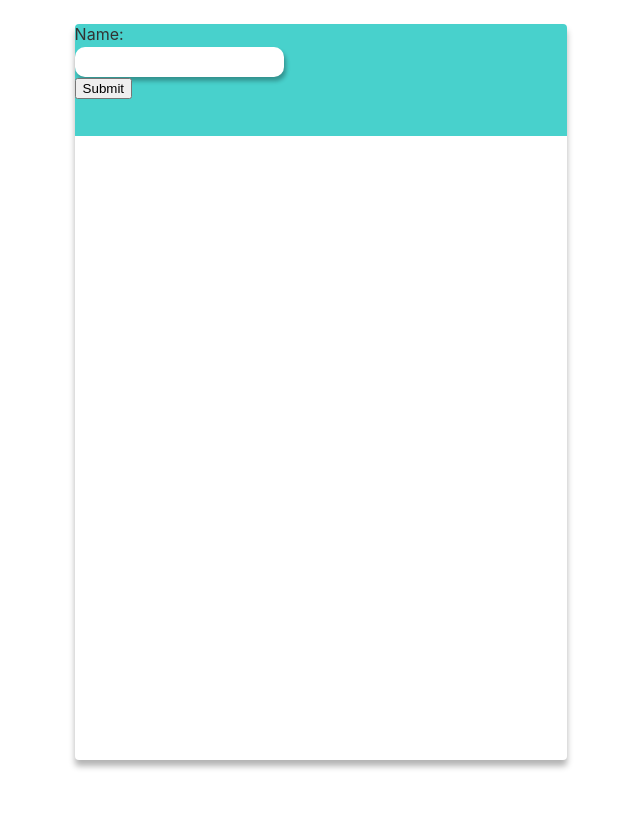
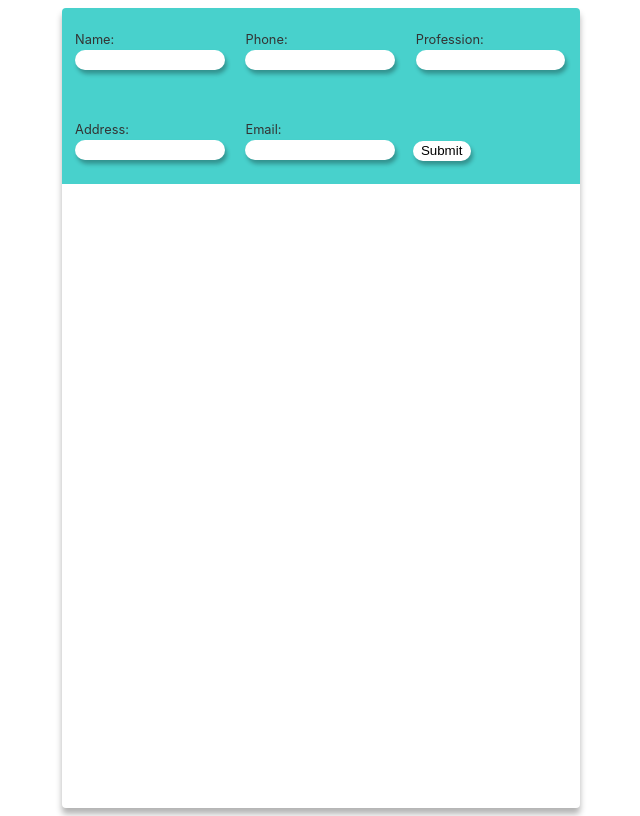
Before and after one commit to simonetimi/cv-app, a React (Vite) app: page / in a window 1280 px wide. Shown: the whole page, without its empty margins (319-959 px from the left). Built offline with nearby package versions, Linux system fonts and the light colour scheme; the HTML template or start-up script is replaced by a standard one.

Commit message:
feat: add all inputs fields for the header with conditional rendering when submitted

```diff
--- a/src/App.css
+++ b/src/App.css
@@ -1,6 +1,6 @@
 #root {
-  padding: 1rem;
-  height: 92vh;
+  padding: 0rem 1rem;
+  height: 100vh;
   display: flex;
   justify-content: center;
   align-items: center;
--- a/src/components/Editor.jsx
+++ b/src/components/Editor.jsx
@@ -1,3 +1,4 @@
+/* eslint-disable react/jsx-no-bind */
 /* eslint-disable react/prop-types */
 import '../styles/Editor.css';
 import { useState } from 'react';
@@ -15,9 +16,8 @@ function Editor() {
   const [isHeaderSubmitted, setIsHeaderSubmitted] = useState(false);
   const [headerInput, setHeaderInput] = useState({
     name: '',
-    bdate: '',
     phone: '',
-    profession: '',
+    pro: '',
     address: '',
     email: '',
   });
@@ -38,15 +38,27 @@ function Editor() {
   return (
     <div className='Editor'>
       {!isHeaderSubmitted ? (
-        <header>
+        <header className='forms'>
           <Input label='Name' type='text' id='name' handleOnChange={handleOnChange} />
+          <Input label='Phone' type='tel' id='phone' handleOnChange={handleOnChange} />
+          <Input label='Profession' type='text' id='pro' handleOnChange={handleOnChange} />
+          <Input label='Address' type='text' id='address' handleOnChange={handleOnChange} />
+          <Input label='Email' type='email' id='email' handleOnChange={handleOnChange} />
           <button type='button' onClick={handleSubmit}>
             Submit
           </button>
         </header>
       ) : (
-        <header>
-          <p>{headerInput.name}</p>
+        <header className='display'>
+          <div>
+            <p>{headerInput.name}</p>
+            <p>{headerInput.pro}</p>
+          </div>
+          <div>
+            <p>Tel: {headerInput.phone}</p>
+            <p>Email: {headerInput.email}</p>
+            <p>Address: {headerInput.address}</p>
+          </div>
         </header>
       )}
     </div>
--- a/src/index.css
+++ b/src/index.css
@@ -9,10 +9,8 @@
     sans-serif;
   color: #333;
   background-color: #FFF;
-
   padding: 0;
   margin: 0;
-
   font-synthesis: none;
   text-rendering: optimizeLegibility;
   -webkit-font-smoothing: antialiased;
--- a/src/styles/Editor.css
+++ b/src/styles/Editor.css
@@ -1,7 +1,6 @@
 div.Editor {
   box-shadow: 0 6px 6px hsl(0deg 0% 0% / 0.3);
   border-radius: 4px;
-  width: 90%;
   height: 100%;
   margin: 2rem;
   display: flex;
@@ -9,18 +8,45 @@ div.Editor {
   justify-content: flex-start;
   align-items: center;
   gap: 0.4rem;
-  width: 40%;
+  width: 42%;
+}
+
+header.forms {
+  display: flex;
+  flex-wrap: wrap;
+  align-items: center;
+  gap: 0.3rem;
 }
 
 header {
+  background-color: mediumturquoise;
   border-top-left-radius: 4px;
   border-top-right-radius: 4px;
-  background-color: mediumturquoise;
   width: 100%;
-  height: 14vh;
+  height: 22vh;
+  font-size: 0.8rem;
+}
+
+header>div:nth-child(1)>p:nth-child(1) {
+  font-size: 1.4rem;
+}
+
+header>div:nth-child(1)>p:nth-child(2) {
+  font-size: 1rem;
+  padding-bottom: 0.3rem;
+  border-bottom: 1px solid #FFF;
+}
+
+header>div {
+  margin: 1rem;
+}
+
+header>div>p {
+  margin: 0.3rem;
 }
 
 label {
+  margin: 0.4rem 0.2rem 0.4rem 0.8rem;
   display: flex;
   flex-direction: column;
   gap: 0.2rem;
@@ -28,10 +54,19 @@ label {
 
 input {
   border: 0;
-  grid-column: 2 / 3;
   box-shadow: 2px 4px 4px hsl(0deg 0% 0% / 0.3);
-  width: 200px;
-  height: 20px;
+  width: 140px;
+  height: 10px;
   border-radius: 10px;
   padding: 0.3rem;
 }
+
+button {
+  margin: 0.4rem 0.4rem -0.77rem 0.6rem;
+  background-color: white;
+  border: 0;
+  box-shadow: 2px 4px 4px hsl(0deg 0% 0% / 0.3);
+  width: 58px;
+  height: 20px;
+  border-radius: 10px;
+}
```
Also changed, not shown: src/components/Header.jsx (added).
